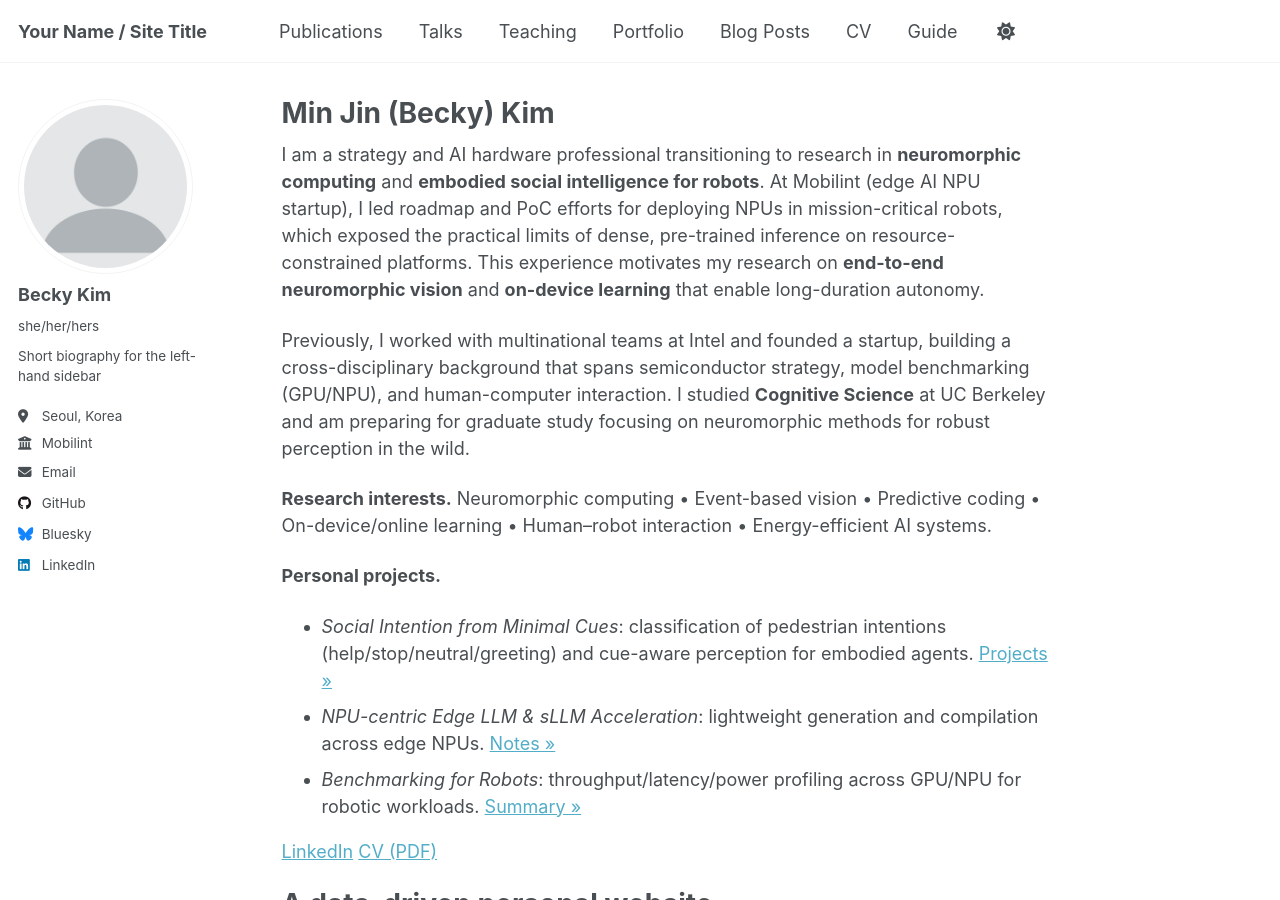
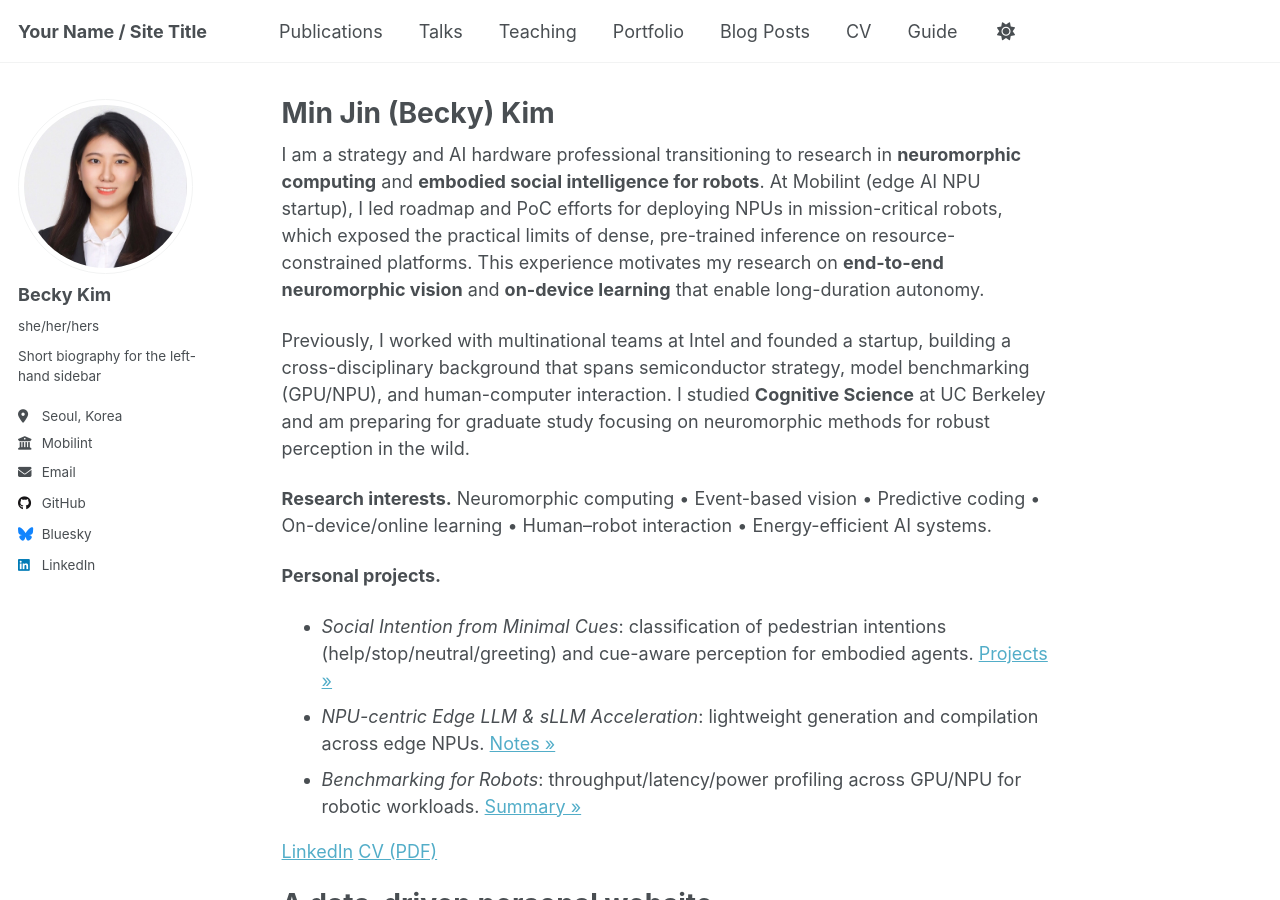
Before and after one commit to becky930/becky930.github.io, a Jekyll site: the page built from _pages/about.md, in a window 1280 px wide and 900 px high. Built offline with Jekyll 4.4.1, drawn with Linux system fonts in a browser that asks for light colours; a script that is not in the unit is left out.

Commit message:
Update _config.yml

```diff
--- a/_config.yml
+++ b/_config.yml
@@ -22,7 +22,7 @@ repository               : "academicpages/academicpages.github.io"
 #               Additional customization can be done by editing /_includes/author-profile.html
 author:
   # Biographic information
-  avatar           : "profile.png"
+  avatar           : "1619201265916.jpg"
   name             : "Becky Kim"
   pronouns         : "she/her/hers"
   bio              : "Short biography for the left-hand sidebar"
```
